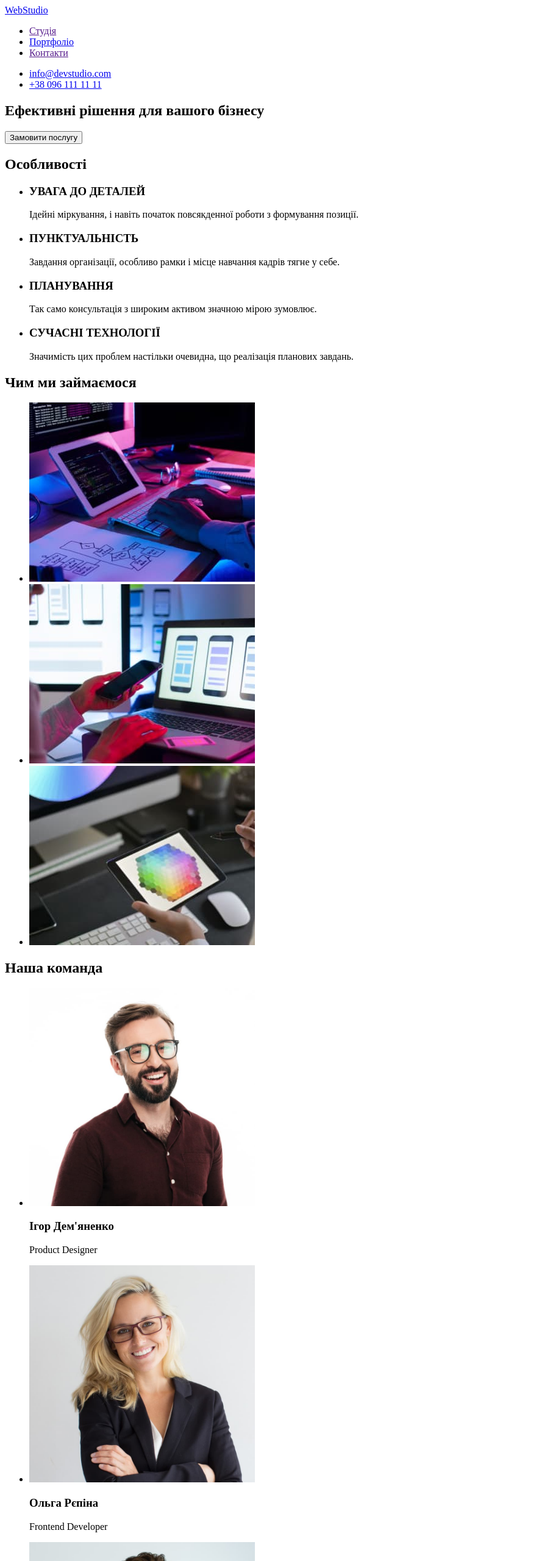
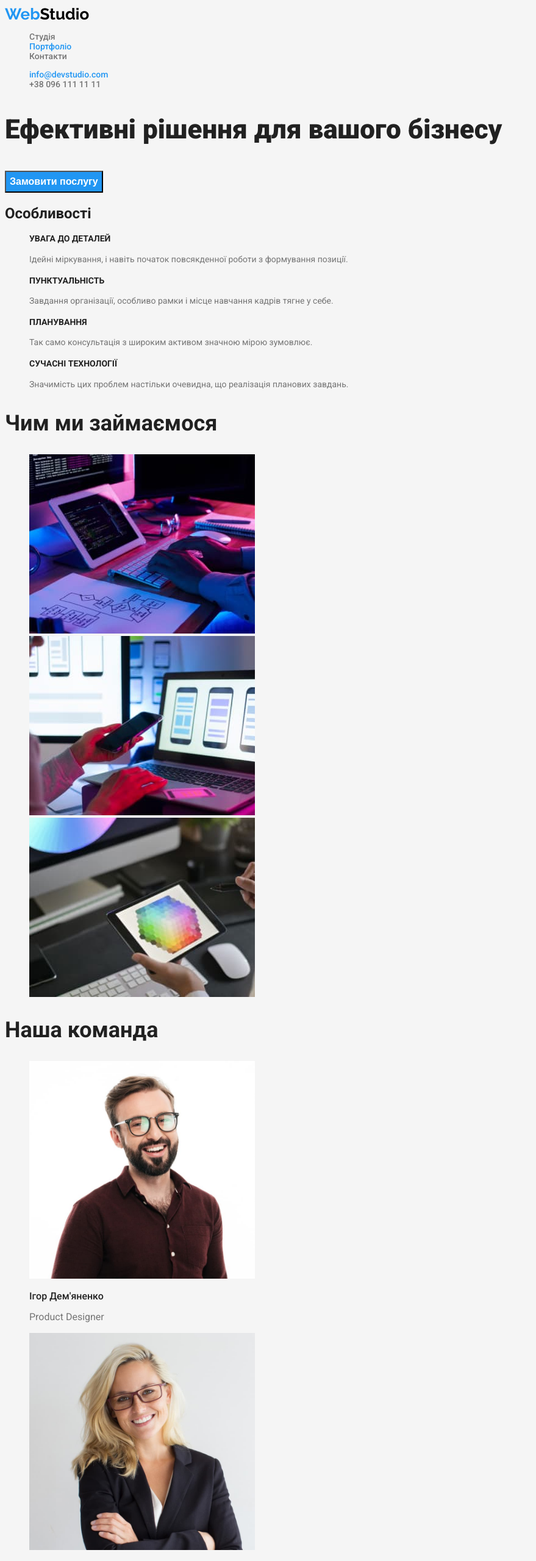
Before and after one commit to RomPshen/goit-markup-hw-02, a plain HTML site: page index.html in a window 1280 px wide. Shown: the top 2560 px of the page at 61% size, without its empty margins (0-879 px from the left). Drawn offline with Linux system fonts and the light colour scheme.

Commit message:
додає стилі головної сторінки

```diff
--- a/css/style.css
+++ b/css/style.css
@@ -1,8 +1,10 @@
 :root {
   --primary-text-color: #212121;
   --secondary-text-color: #757575;
-    --accent-color: #2196F3;
-    --background-color: #F5F5F5;
+  --hero-text-color: #ffffff;
+  --description-text-color: #757575;
+  --accent-color: #2196f3;
+  --background-color: #f5f5f5;
   --primary-text-family: Roboto, sans-serif;
   --secondary-text-family: Raleway;
 }
@@ -20,15 +22,7 @@ ul {
 a {
   text-decoration: none;
 }
-
-.secondary-color {
-    color: var(--secondary-text-color);
-}
-
-.accent-color {
-    color: var(--accent-color);
-}
-
+/*логотип*/
 .logo {
   color: #000000;
   font-family: var(--secondary-text-family);
@@ -36,6 +30,15 @@ a {
   font-size: 26px;
   line-height: 1.19;
   text-decoration: none;
+}
+
+/* посилання шапки*/
+.head-secondary {
+  color: var(--secondary-text-color);
+}
+
+.head-accent {
+  color: var(--accent-color);
 }
 
 .site-nav {
@@ -46,6 +49,54 @@ a {
   text-decoration: none;
 }
 
+/* головна сторінка*/
+.title-hero {
+  color: var(--primary-text-color); /* змінити на колір --hero-text-color */
+  font-weight: 900;
+  font-size: 44px;
+  line-height: 1.36;
+}
+
+.button.hero {
+  color: var(--hero-text-color);
+  background-color: #2196f3;
+  font-weight: 700;
+  font-size: 16px;
+  line-height: 1.88;
+}
+
+.features-title {
+  font-weight: 700;
+  font-size: 14px;
+  line-height: 1.17;
+}
+
+.features-description {
+  color: var(--description-text-color);
+  font-size: 14px;
+  line-height: 1.71;
+}
+
+/* Зайнятість, наша команда*/
+.business-title {
+  font-weight: 700;
+  font-size: 36px;
+  line-height: 1.17;
+}
+
+.team-name {
+  font-weight: 500;
+  font-size: 16px;
+  line-height: 1.17;
+}
+
+.team-description {
+  color: var(--description-text-color);
+  font-weight: 400;
+  font-size: 16px;
+  line-height: 1.17;
+}
+
 .button {
   cursor: pointer;
   color: var(--primary-text-color);
@@ -54,30 +105,32 @@ a {
 
 .button:hover,
 .button:focus {
-    border-color: #2196F3;
+  border-color: #2196f3;
 }
 
 .button.primary {
-    color: #FFFFFF;
-    background-color: #2196F3;
+  color: var(--hero-text-color);
+  background-color: #2196f3;
 }
 
-h2 {
+/*приклади робіт*/
+.example-title {
   color: var(--primary-text-color);
   font-size: 18px;
   font-weight: 700;
   line-height: 2;
 }
 
-p {
+.examle-description {
   color: var(--secondary-text-color);
   font-size: 16px;
   font-weight: 400;
   line-height: 1.88;
 }
 
+/*футер*/
 .home {
-    color: var(--primary-text-color); /* змінити колір на  #FFFFFF*/
+  color: var(--primary-text-color); /* змінити колір на --hero-text-color*/
   font-style: normal;
   font-size: 14px;
   line-height: 1.71;
--- a/index.html
+++ b/index.html
@@ -5,27 +5,38 @@
     <meta http-equiv="X-UA-Compatible" content="IE=edge" />
     <meta name="viewport" content="width=<device-width>, initial-scale=1.0" />
     <title>Document</title>
+    <link rel="stylesheet" href="./css/style.css" />
+    <link
+      href="https://fonts.googleapis.com/css2?family=Raleway:wght@700&family=Roboto:wght@400;500;700;900&display=swap"
+      rel="stylesheet"
+    />
   </head>
 
   <body>
     <!-- Шапка -->
-    <header>
-      <a href="./index.html"><span>Web</span>Studio</a>
+    <header class="site-nav">
+      <a href="./index.html" class="logo"
+        ><span class="head-accent">Web</span>Studio</a
+      >
 
       <nav>
         <ul>
-          <li><a href="">Студія</a></li>
-          <li><a href="./portfolio.html">Портфоліо</a></li>
-          <li><a href="">Контакти</a></li>
+          <li><a href="./index.html" class="head-secondary">Студія</a></li>
+          <li><a href="./portfolio.html" class="head-accent">Портфоліо</a></li>
+          <li><a href="" class="head-secondary">Контакти</a></li>
         </ul>
       </nav>
 
       <ul>
         <li>
-          <a href="mailto:info@devstudio.com">info@devstudio.com</a>
+          <a href="mailto:info@devstudio.com" class="head-accent"
+            >info@devstudio.com</a
+          >
         </li>
         <li>
-          <a href="tel:+380961111111">+38 096 111 11 11</a>
+          <a href="tel:+380961111111" class="head-secondary"
+            >+38 096 111 11 11</a
+          >
         </li>
       </ul>
     </header>
@@ -33,38 +44,39 @@
     <main>
       <!-- Герой -->
       <section>
-        <h1>Ефективні рішення для вашого бізнесу</h1>
-        <button class="button" type="button">Замовити послугу</button>
+        <h1 class="title-hero">Ефективні рішення для вашого бізнесу</h1>
+        <button class="button hero" type="button">Замовити послугу</button>
       </section>
 
       <!-- Особливості -->
       <section>
         <h2>Особливості</h2>
+        <!-- сховати -->
 
         <ul>
           <li>
-            <h3>УВАГА ДО ДЕТАЛЕЙ</h3>
-            <p>
+            <h3 class="features-title">УВАГА ДО ДЕТАЛЕЙ</h3>
+            <p class="features-description">
               Ідейні міркування, і навіть початок повсякденної роботи з
               формування позиції.
             </p>
           </li>
           <li>
-            <h3>ПУНКТУАЛЬНІСТЬ</h3>
-            <p>
+            <h3 class="features-title">ПУНКТУАЛЬНІСТЬ</h3>
+            <p class="features-description">
               Завдання організації, особливо рамки і місце навчання кадрів тягне
               у себе.
             </p>
           </li>
           <li>
-            <h3>ПЛАНУВАННЯ</h3>
-            <p>
+            <h3 class="features-title">ПЛАНУВАННЯ</h3>
+            <p class="features-description">
               Так само консультація з широким активом значною мірою зумовлює.
             </p>
           </li>
           <li>
-            <h3>СУЧАСНІ ТЕХНОЛОГІЇ</h3>
-            <p>
+            <h3 class="features-title">СУЧАСНІ ТЕХНОЛОГІЇ</h3>
+            <p class="features-description">
               Значимість цих проблем настільки очевидна, що реалізація планових
               завдань.
             </p>
@@ -74,7 +86,7 @@
 
       <!-- Зайнятість -->
       <section>
-        <h2>Чим ми займаємося</h2>
+        <h2 class="business-title">Чим ми займаємося</h2>
 
         <ul>
           <li>
@@ -91,28 +103,28 @@
 
       <!-- Команда -->
       <section>
-        <h2>Наша команда</h2>
+        <h2 class="business-title">Наша команда</h2>
 
         <ul>
           <li>
             <img src="./images/tcard1.jpg" alt="Фото" width="370" />
-            <h3>Ігор Дем'яненко</h3>
-            <p>Product Designer</p>
+            <h3 class="team-name">Ігор Дем'яненко</h3>
+            <p class="team-description">Product Designer</p>
           </li>
           <li>
             <img src="./images/tcard2.jpg" alt="Фото" width="370" />
-            <h3>Ольга Рєпіна</h3>
-            <p>Frontend Developer</p>
+            <h3 class="team-name">Ольга Рєпіна</h3>
+            <p class="team-description">Frontend Developer</p>
           </li>
           <li>
             <img src="./images/tcard3.jpg" alt="Фото" width="370" />
-            <h3>Микола Тарасов</h3>
-            <p>Marketing</p>
+            <h3 class="team-name">Микола Тарасов</h3>
+            <p class="team-description">Marketing</p>
           </li>
           <li>
             <img src="./images/tcard4.jpg" alt="Фото" width="370" />
-            <h3>Михайло Єрмаков</h3>
-            <p>UI Designer</p>
+            <h3 class="team-name">Михайло Єрмаков</h3>
+            <p class="team-description">UI Designer</p>
           </li>
         </ul>
       </section>
@@ -120,11 +132,15 @@
 
     <!-- Футер -->
     <footer>
-      <a href="./index.html"><span>Web</span> Studio</a>
-      <address>
+      <a href="./index.html" class="logo"
+        ><span class="head-accent">Web</span>Studio</a
+      >
+      <address class="home">
         м. Київ, пр-т Лесі Українки, 26
-        <a href="mailto:info@devstudio.com">info@devstudio.com</a>
-        <a href="tel:+380961111111">+38 096 111 11 11</a>
+        <a href="mailto:info@devstudio.com" class="cont-footer"
+          >info@devstudio.com</a
+        >
+        <a href="tel:+380961111111" class="cont-footer">+38 096 111 11 11</a>
       </address>
     </footer>
   </body>
```
Also changed, not shown: portfolio.html (+26 -25 lines). Lines whose indentation alone changed are shown as unchanged.
